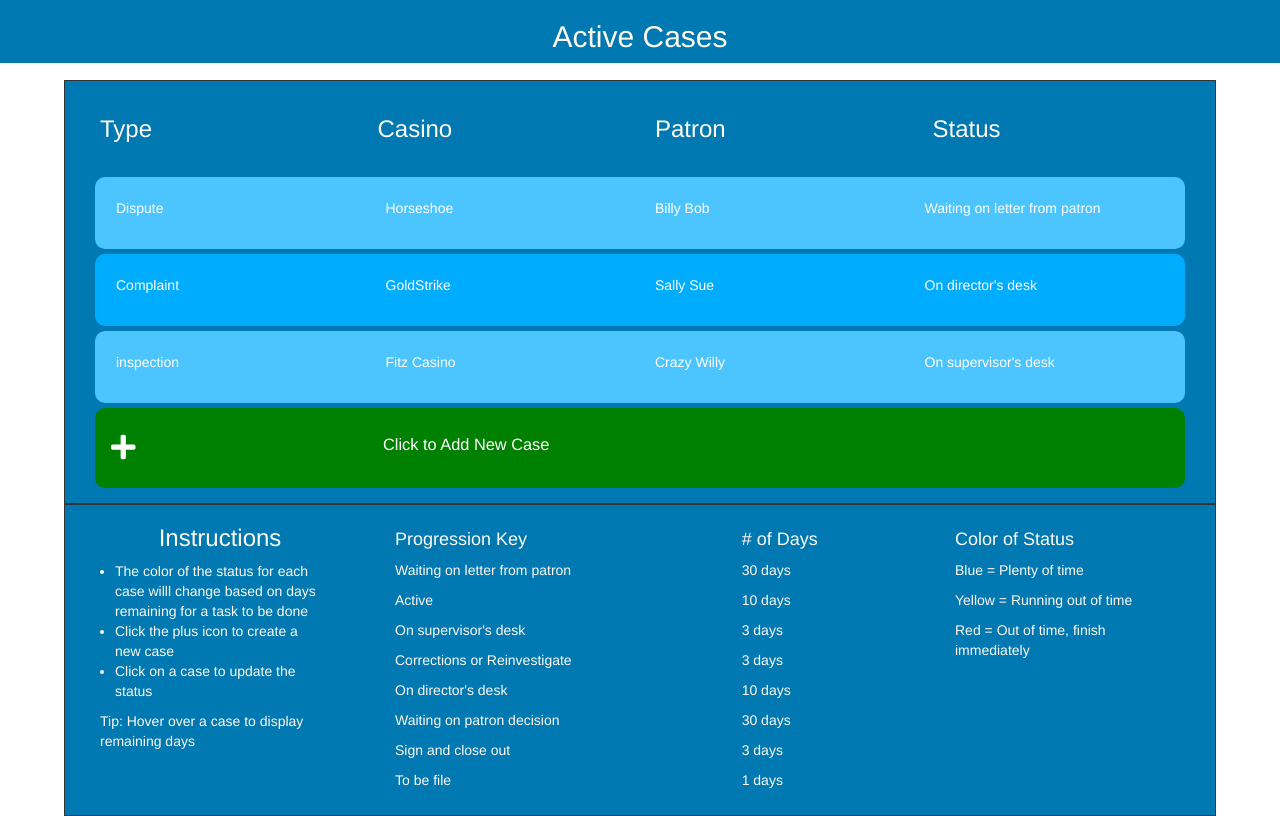
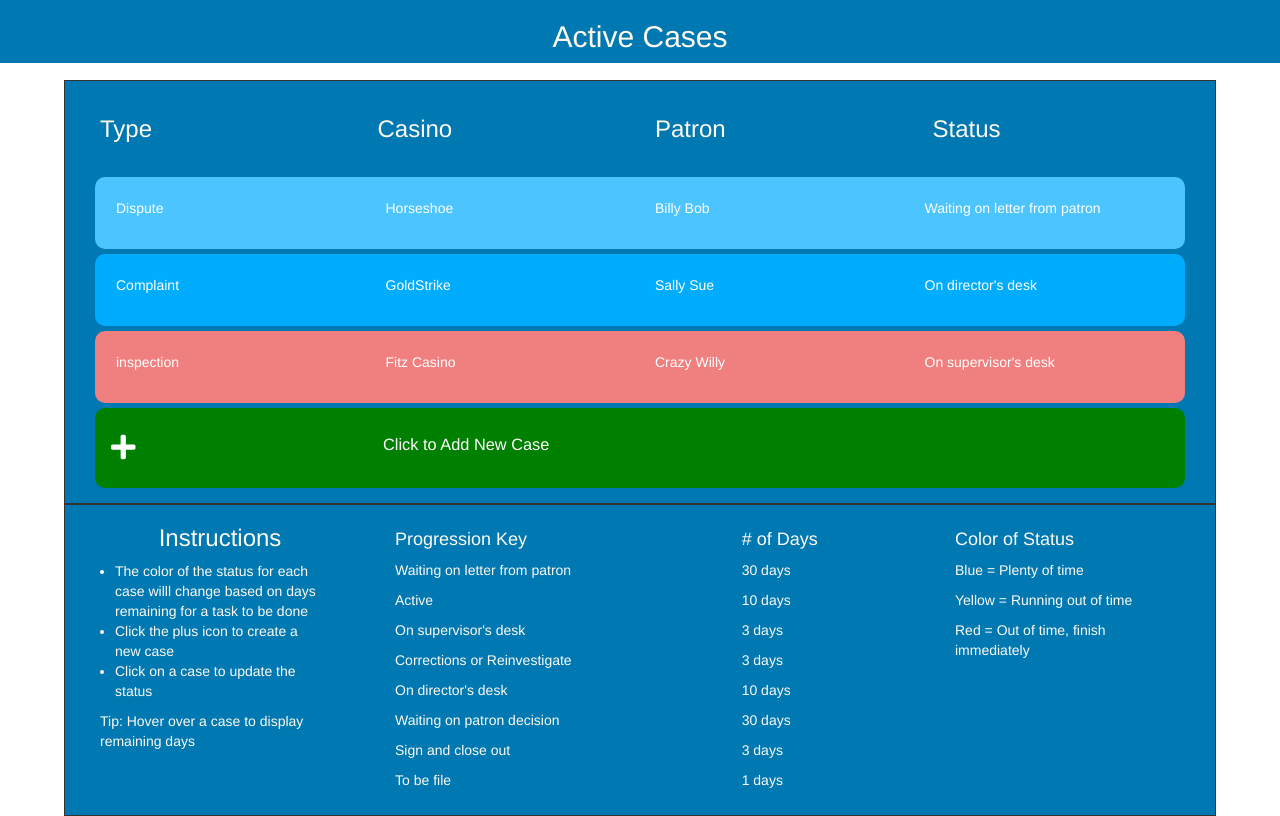
Before and after one commit to jcsmileyjr/active-cases, a React (Create React App) app: page / in a window 1280 px wide. Shown: the top 816 px of the page. Built offline with nearby package versions, Linux system fonts and the light colour scheme.

Commit message:
Case color based on status alloted time remaining
- Allow the user to evaluate at a glance time remaining til case is due.
- Change the background color of each case array's element displayed as
a Case based on the daysHaveLeft attribute.

```diff
--- a/src/App.css
+++ b/src/App.css
@@ -39,6 +39,24 @@
 	padding: 1px 1px 1px 1px;
 }
 
+/*waring out of time color for case files diplayed in App.js's CaseManagement component.*/
+.warnColor {
+	background-color: gold;
+	color: white;
+  	border-radius: 10px;
+  	margin: 5px 5px 5px 5px;
+	padding: 1px 1px 1px 1px;
+}
+
+/*danger, finish immediate, color for case files diplayed in App.js's CaseManagement component.*/
+.dangerColor {
+	background-color: lightcoral;
+	color: white;
+  	border-radius: 10px;
+  	margin: 5px 5px 5px 5px;
+	padding: 1px 1px 1px 1px;
+}
+
 .caseManagementForm {
 	border-radius: 10px;
 	margin: auto;
--- a/src/App.js
+++ b/src/App.js
@@ -12,7 +12,7 @@ import InputForm from './Components/InputForm/inputForm.js';
 import AddCaseButton from './Components/AddCaseButton/addCaseButton.js';
 
 
-const cases = [{type:"Dispute", casino:"Horseshoe", patron:"Billy Bob", status:"Waiting on letter from patron", caseNumber:"18-100", startDate:"2018-06-01T17:55:12.583Z", daysUsed:0, daysHaveLeft:0}, {type:"Complaint", casino:"GoldStrike", patron:"Sally Sue", status:"On director's desk", caseNumber:"18-200", startDate:"2018-06-02T17:55:12.583Z", daysUsed:0, daysHaveLeft:0}, {type:"inspection", casino:"Fitz Casino", patron:"Crazy Willy", status:"On supervisor's desk", caseNumber:"18-300", startDate:"2018-06-03T17:55:12.583Z", daysUsed:0, daysHaveLeft:0}];
+const cases = [{type:"Dispute", casino:"Horseshoe", patron:"Billy Bob", status:"Waiting on letter from patron", caseNumber:"18-100", startDate:"2018-06-01T17:55:12.583Z", daysUsed:0, daysHaveLeft:0, color:""}, {type:"Complaint", casino:"GoldStrike", patron:"Sally Sue", status:"On director's desk", caseNumber:"18-200", startDate:"2018-06-02T17:55:12.583Z", daysUsed:0, daysHaveLeft:0, color:""}, {type:"inspection", casino:"Fitz Casino", patron:"Crazy Willy", status:"On supervisor's desk", caseNumber:"18-300", startDate:"2018-06-03T17:55:12.583Z", daysUsed:0, daysHaveLeft:0, color:""}];
 
 
 class CaseManagement extends Component{
@@ -49,6 +49,7 @@ class CaseManagement extends Component{
 	  });
   }
 
+  //calculate the daysHaveLeft attribute of each case array element
   calculateDaysHaveLeft(){
 
 	  /*based on the current case's status, the daysHaveLeft case's attribute is updated from the daysUsed attribute minus the alloted time to complete the status.*/
@@ -86,21 +87,37 @@ class CaseManagement extends Component{
 	  });//end of forEach statement
   }
 
+  /*change the color of each case array element displayed as a case based on teh daysHaveLeft attribute*/
+  changeCaseColor(){
+	  cases.forEach((files, index) =>{
+		if(files.daysHaveLeft===3 || files.daysHaveLeft===4){
+			files.color = "warnColor";	//if 3 or 4 days, use a yellowish color
+		}else if(files.daysHaveLeft <= 2){
+			files.color = "dangerColor";//if less 2, use reddish color
+		}else if(files.daysHaveLeft >5 | (index % 2) === 0 ) {
+			files.color = "mainColor";	/*if greater then 5, alternate between two huse of blue*/
+		}else
+			files.color = "testColor";
+
+	  });
+  }
+
   displayCases(){
 	  /* TO DO
-		- function to determine Case's color (statusColor) based on daysHaveLeft. Add that color to the case array.
-		- Pass statusColor to Case
 		- Update App'js App component submitCase() to include new info
 
 	  */
 	  /*FINAL GOAL: Pass to each Case a color and remainingDays (which is displayed in a tooltip)*/
 
 
-	  this.calculateDaysUsed();
-	  this.calculateDaysHaveLeft();
+	  this.calculateDaysUsed();//calculate the numbers of days since status update
+	  this.calculateDaysHaveLeft();//calculate the number of days til status ends
+	  this.changeCaseColor();//change color of case background based on days remaining til end of status time allotted.
+
+	  //create an array of Case components as "li" to be displayed in CaseManagement component.
 	  const caseLoad = cases.map((files, index) =>
 
-		<li className={index % 2 ===0 ? "mainColor":"testColor"} key={files.caseNumber}><Case type={files.type} casino={files.casino} patron={files.patron} status={files.status} daysLeft={files.daysHaveLeft} /></li>
+		<li className={files.color} key={files.caseNumber}><Case type={files.type} casino={files.casino} patron={files.patron} status={files.status} daysLeft={files.daysHaveLeft} /></li>
 								);
 	  return caseLoad;
   }
```
